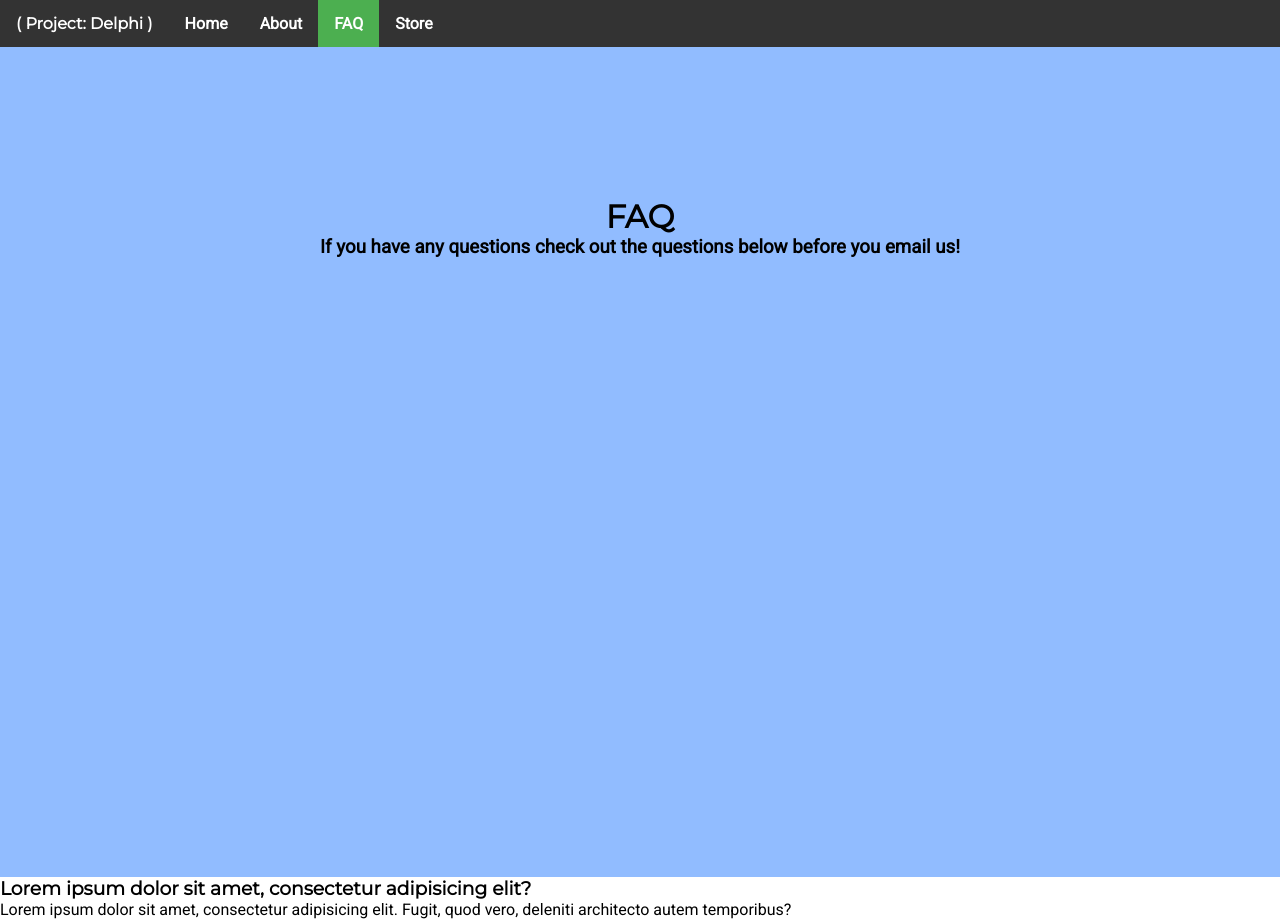
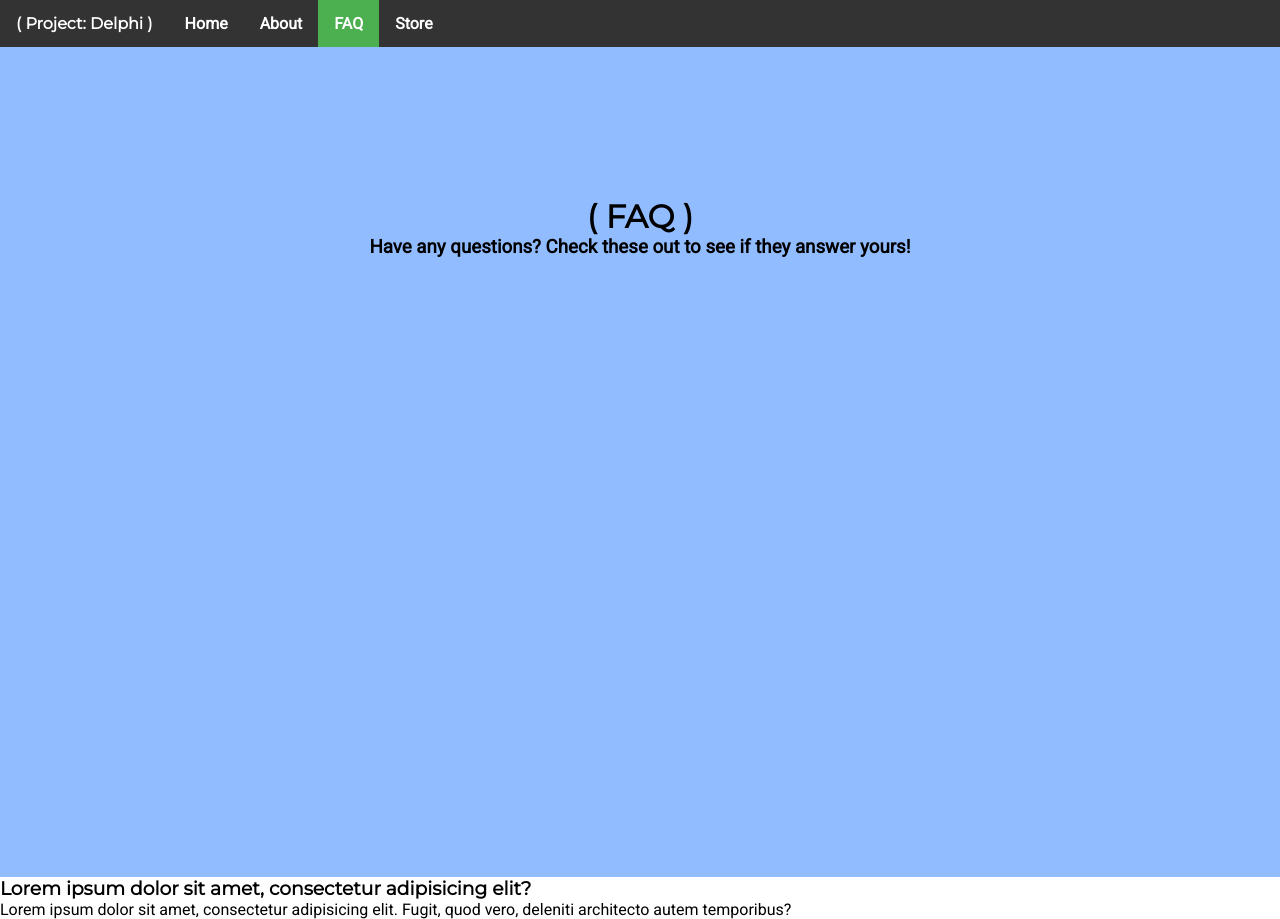
Before and after one commit to 1aryanpro/delphi, a plain HTML site: page faq.html in a window 1280 px wide. Drawn offline with Linux system fonts and the light colour scheme.

Commit message:
Update faq.html

```diff
--- a/faq.html
+++ b/faq.html
@@ -21,8 +21,8 @@
 		</ul>
 	</nav>
 	<div class="fs jumbotron">
-	    <h1 class="title">FAQ</h1>
-	    <h3>If you have any questions check out the questions below before you email us!</h3>
+	    <h1 class="title">( FAQ )</h1>
+	    <h3>Have any questions? Check these out to see if they answer yours!</h3>
 	</div>
 
 	<div class="faq-card">
```
